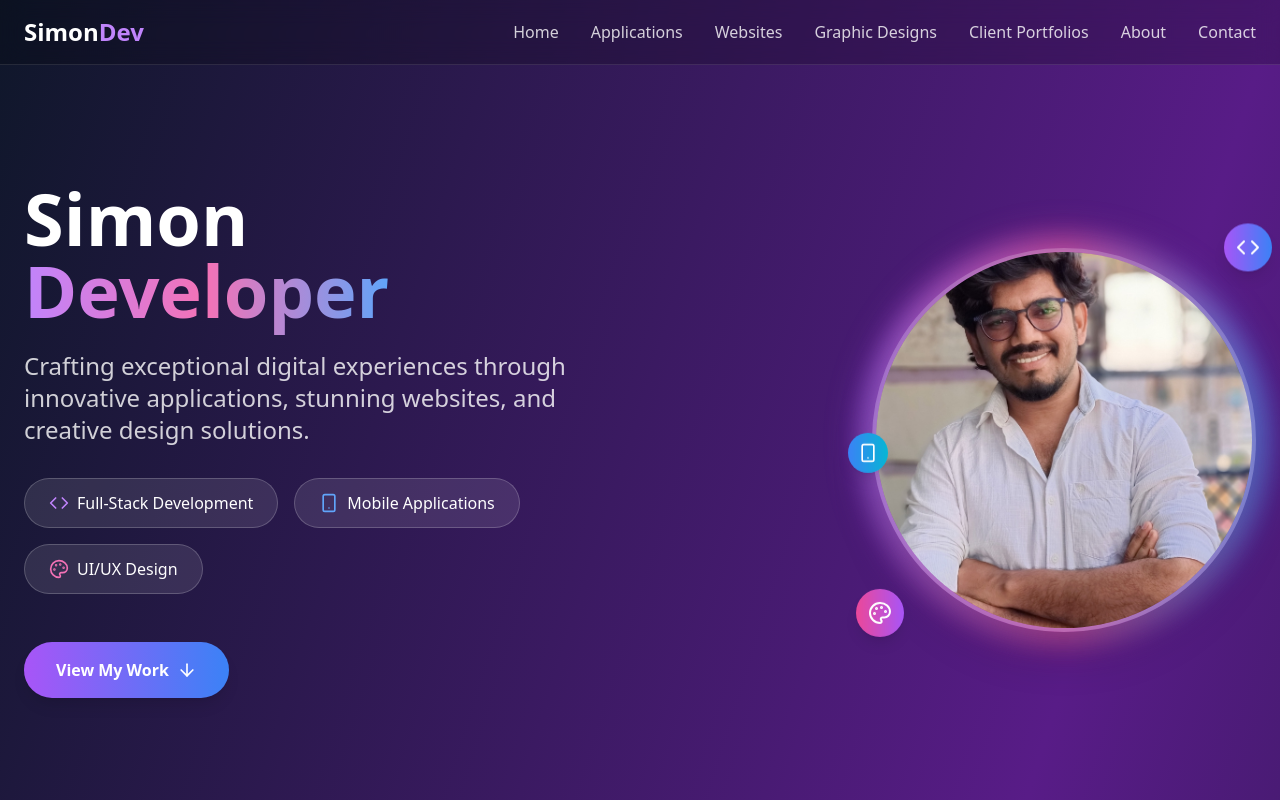
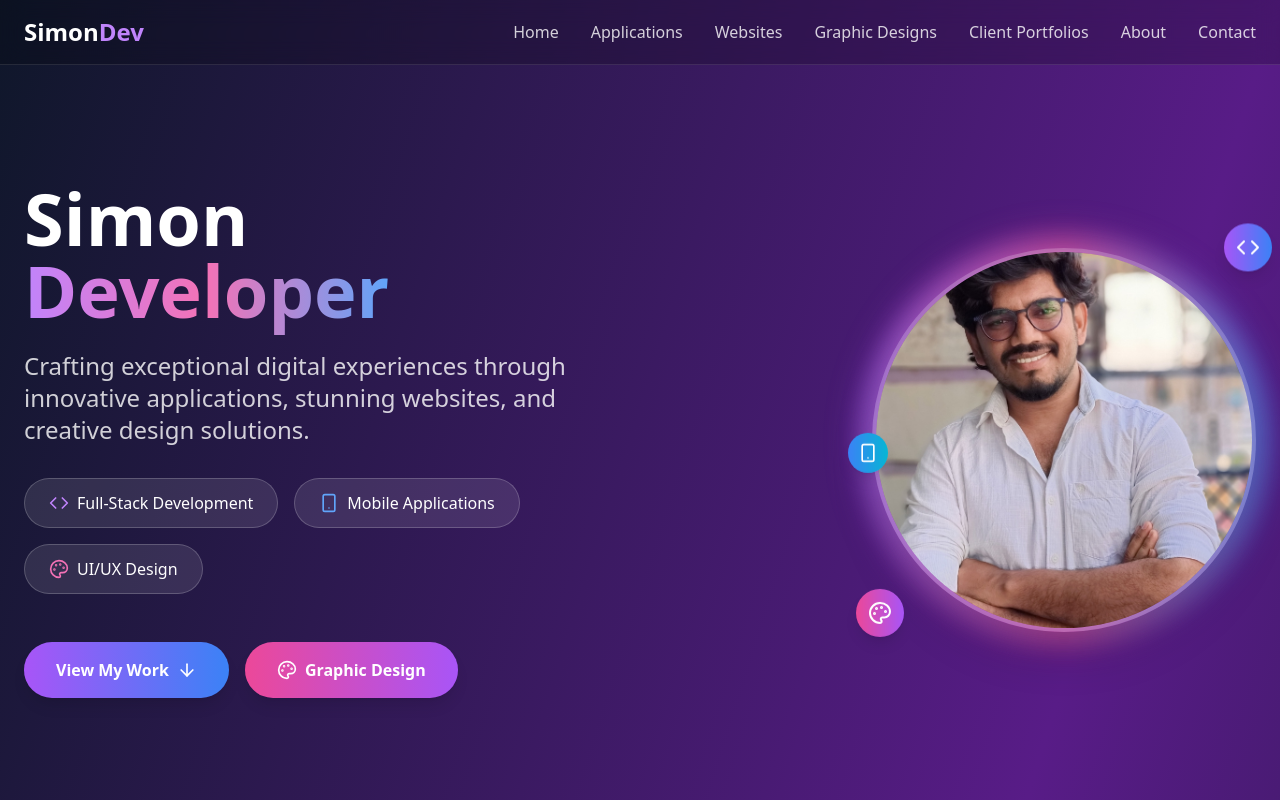
Before and after one commit to IntelligenceNext/academia-pro-school-suite, a React (Vite) app: page / in a window 1280 px wide. Shown: the top 800 px of the page. Built offline with nearby package versions, Linux system fonts and the light colour scheme.

Commit message:
Add Graphic Design button to Hero
Adds a "Graphic Design" button to the Hero section, linking to the graphic design section.

```diff
--- a/src/components/Hero.tsx
+++ b/src/components/Hero.tsx
@@ -34,13 +34,21 @@ export const Hero = () => {
               </div>
             </div>
 
-            <div>
+            <div className="flex flex-wrap justify-center lg:justify-start gap-4">
               <a
                 href="#applications"
                 className="inline-flex items-center space-x-2 bg-gradient-to-r from-purple-500 to-blue-500 hover:from-purple-600 hover:to-blue-600 text-white px-8 py-4 rounded-full font-semibold transition-all duration-300 transform hover:scale-105 shadow-lg hover:shadow-xl"
               >
                 <span>View My Work</span>
                 <ArrowDown size={20} />
+              </a>
+
+              <a
+                href="#designs"
+                className="inline-flex items-center space-x-2 bg-gradient-to-r from-pink-500 to-purple-500 hover:from-pink-600 hover:to-purple-600 text-white px-8 py-4 rounded-full font-semibold transition-all duration-300 transform hover:scale-105 shadow-lg hover:shadow-xl"
+              >
+                <Palette size={20} />
+                <span>Graphic Design</span>
               </a>
             </div>
           </div>
```
